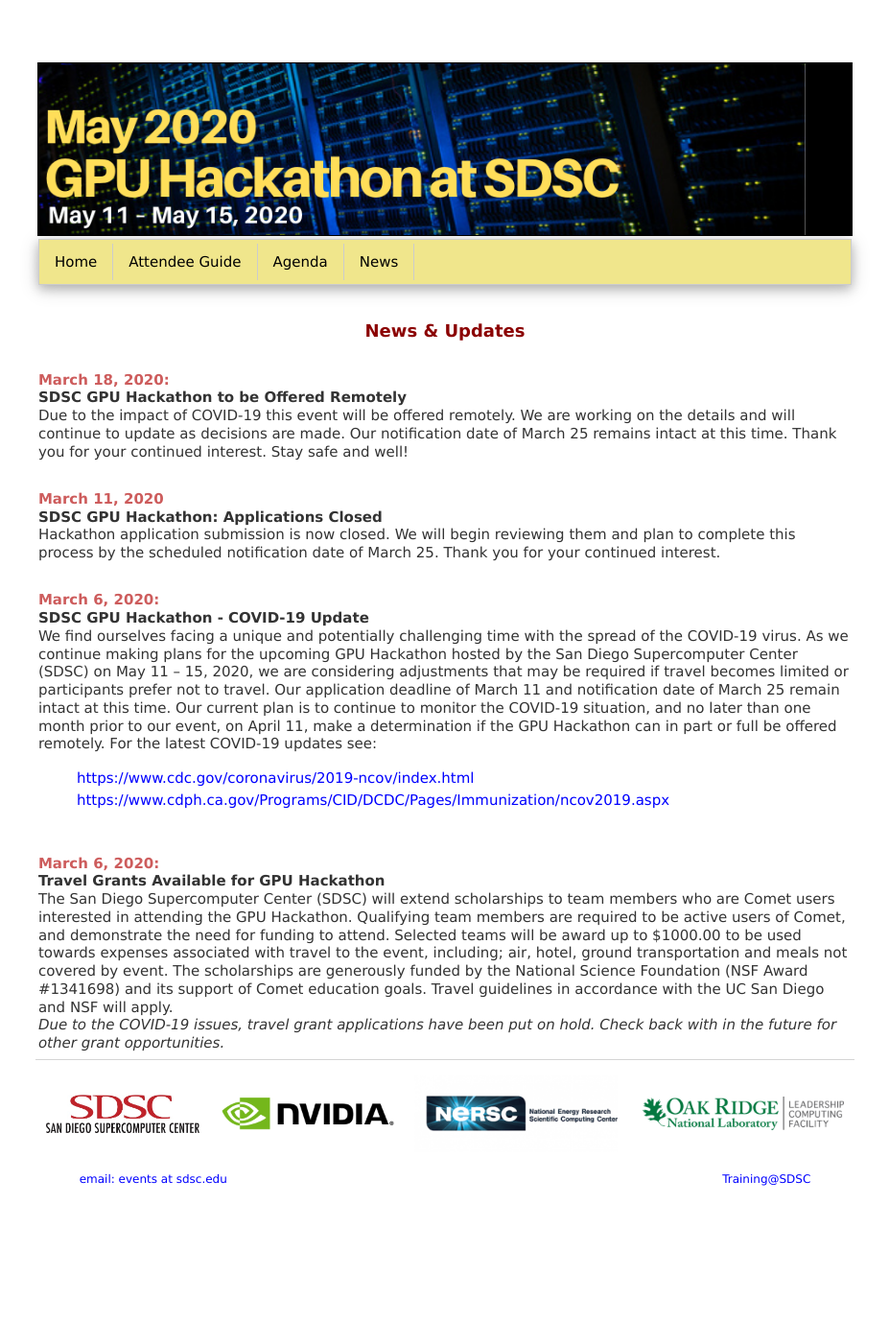
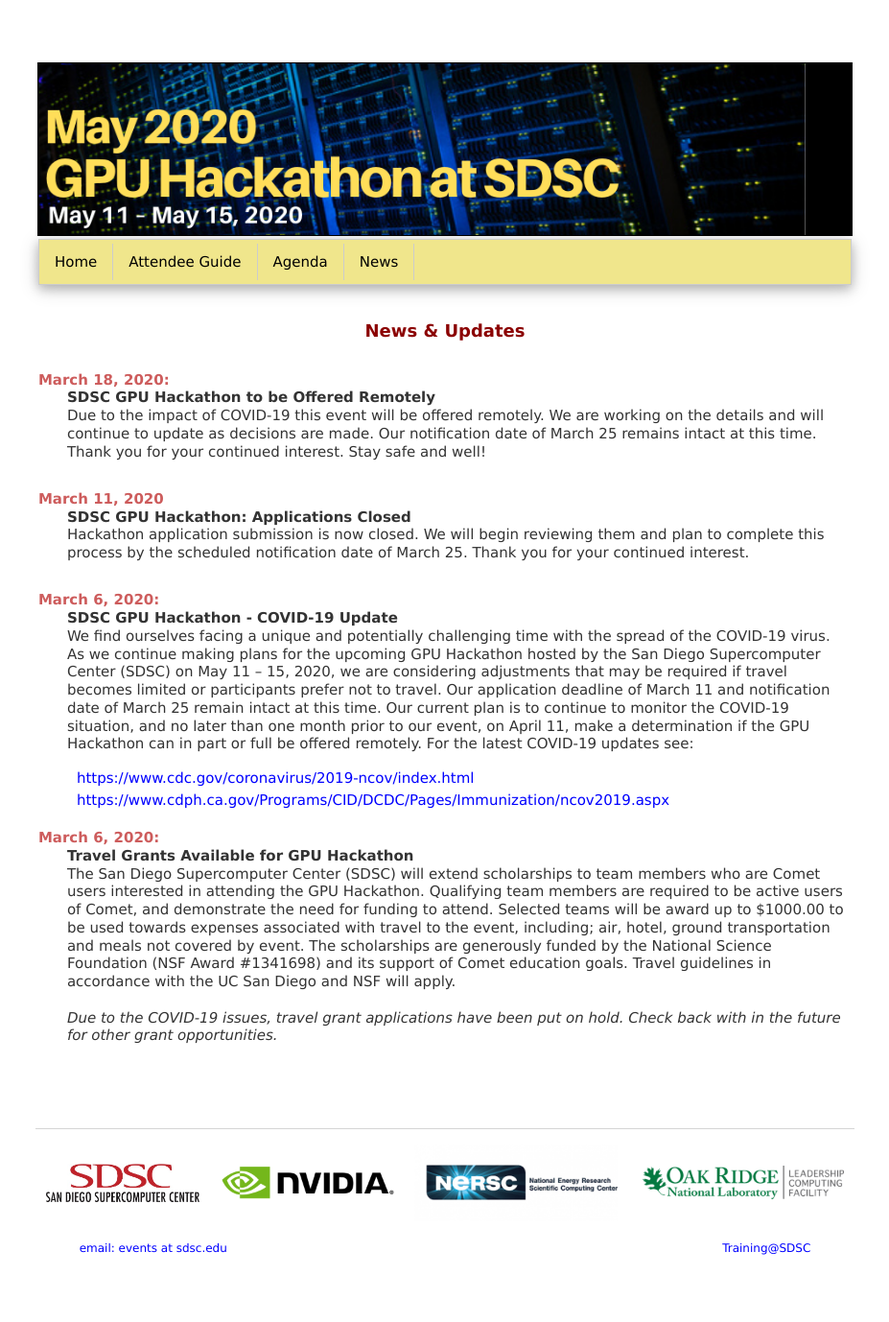
Before and after one commit to sdsc-hpc-training/sdsc-hpc-training.github.io, a Jekyll site: the page built from gpuhackathon/news.html, in a window 1280 px wide. Shown: the whole page at 96% size, without its empty margins (176-1103 px from the left). Built offline with Jekyll 4.4.1, drawn with Linux system fonts in a browser that asks for light colours; before the commit the page ends 1306 px from its top, so only the background shows below that.

Commit message:
tweak news

```diff
--- a/gpuhackathon/news.html
+++ b/gpuhackathon/news.html
@@ -12,8 +12,8 @@
 <tr><td align='left' valign='top'> &nbsp; </td></tr>
 <tr><td align='left' valign='top'>
   <p class="newsitem">March 18, 2020:  </p>
-  <p id="paral"><b>SDSC GPU Hackathon to be Offered Remotely </b></p>
-  <p id="paral">Due to the impact of COVID-19 this event will be offered remotely.
+  <p class="indent"><b>SDSC GPU Hackathon to be Offered Remotely </b></p>
+  <p class="indent">Due to the impact of COVID-19 this event will be offered remotely.
   We are working on the details and will continue to update as decisions are made.
   Our notification date of March 25 remains intact at this time.
   Thank you for your continued interest.  Stay safe and well!</p>
@@ -21,8 +21,8 @@
 <tr><td align='left' valign='top'> &nbsp; </td></tr>
 <tr><td align='left' valign='top'>
   <p class="newsitem">March 11, 2020 </p>
-  <p id="paral"><b>SDSC GPU Hackathon: Applications Closed</b></p>
-  <p id="paral">Hackathon application submission is now closed. We will begin reviewing
+  <p class="indent"><b>SDSC GPU Hackathon: Applications Closed</b></p>
+  <p class="indent">Hackathon application submission is now closed. We will begin reviewing
   them and plan to complete this process by the scheduled notification date of March 25.
   Thank you for your continued interest.
   </p>
@@ -30,26 +30,24 @@
 <tr><td align='left' valign='top'> &nbsp; </td></tr>
 <tr><td align='left' valign='top'>
   <p class="newsitem">March 6, 2020:  </p>
-  <p id="paral"><b>SDSC GPU Hackathon - COVID-19 Update</b></p>
-  <p id="paral">We find ourselves facing a unique and potentially challenging time with the spread of the COVID-19 virus.
+  <p class="indent"><b>SDSC GPU Hackathon - COVID-19 Update</b></p>
+  <p class="indent">We find ourselves facing a unique and potentially challenging time with the spread of the COVID-19 virus.
   As we continue making plans for the upcoming GPU Hackathon hosted by the San Diego Supercomputer Center
   (SDSC) on May 11 – 15, 2020, we are considering adjustments that may be required if travel becomes
   limited or participants prefer not to travel. Our application deadline of March 11 and notification
   date of March 25 remain intact at this time. Our current plan is to continue to monitor the COVID-19
   situation, and no later than one month prior to our event, on April 11, make a determination if the
 GPU Hackathon can in part or full be offered remotely. For the latest COVID-19 updates see:</p>
-<p id="paral"><blockquote>
+<blockquote>
    <a href="https://www.cdc.gov/coronavirus/2019-ncov/index.html"
    >https://www.cdc.gov/coronavirus/2019-ncov/index.html</a>
    <a href="">https://www.cdph.ca.gov/Programs/CID/DCDC/Pages/Immunization/ncov2019.aspx</a>
   </blockquote>
-  </p>
   </td></tr>
-  <tr><td align='left' valign='top'> &nbsp; </td></tr>
   <tr><td align='left' valign='top'>
   <p class="newsitem">March 6, 2020:  </p>
-  <p id="paral"><b>Travel Grants Available for GPU Hackathon</b></p>
-  <p id="paral">The San Diego Supercomputer Center (SDSC) will extend scholarships to team members
+  <p class="indent"><b>Travel Grants Available for GPU Hackathon</b></p>
+  <p class="indent">The San Diego Supercomputer Center (SDSC) will extend scholarships to team members
   who are Comet users interested in attending the GPU Hackathon.  Qualifying team members
   are required to be active users of Comet, and demonstrate the need for funding to attend.
   Selected teams will be award up to $1000.00 to be used towards expenses associated with
@@ -57,13 +55,17 @@
   by event. The scholarships are generously funded by the National Science Foundation
   (NSF Award #1341698) and its support of Comet education goals. Travel guidelines in
   accordance with the UC San Diego and NSF will apply. </p>
-  <p class="italic" id="paral">Due to the COVID-19 issues, travel grant
+  <p> &nbsp; </p>
+  <p class="indent"><em>Due to the COVID-19 issues, travel grant
     applications have been put on hold. Check back with in the future
-    for other grant opportunities.<p>
+    for other grant opportunities.</em></p>
   <!-----
     Submit Requests <a href="https://docs.google.com/forms/d/11ueDieN3e28QX4yOvfS4UvGGk6pTvjykkZn-apTF8As/edit">HERE.</a>
   ----->
   </p>
   </td></tr>
+  <tr><td align='left' valign='top'> &nbsp; </td></tr>
+  <tr><td align='left' valign='top'> &nbsp; </td></tr>
+  <tr><td align='left' valign='top'> &nbsp; </td></tr>
 
 </table>
```
Also changed, not shown: 2 other files.
